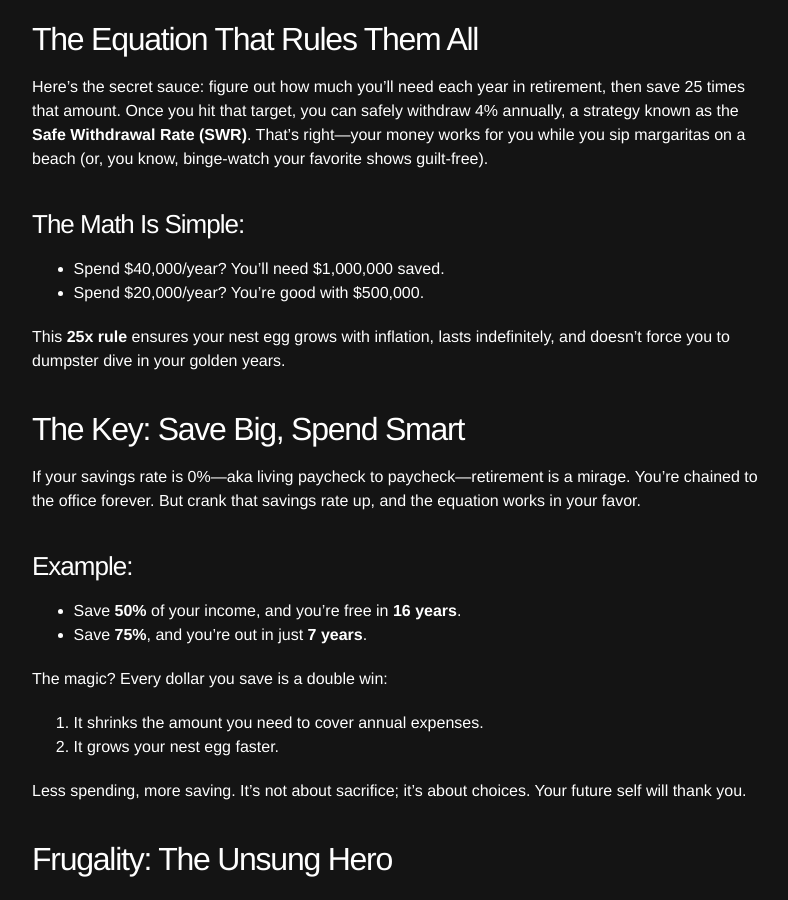
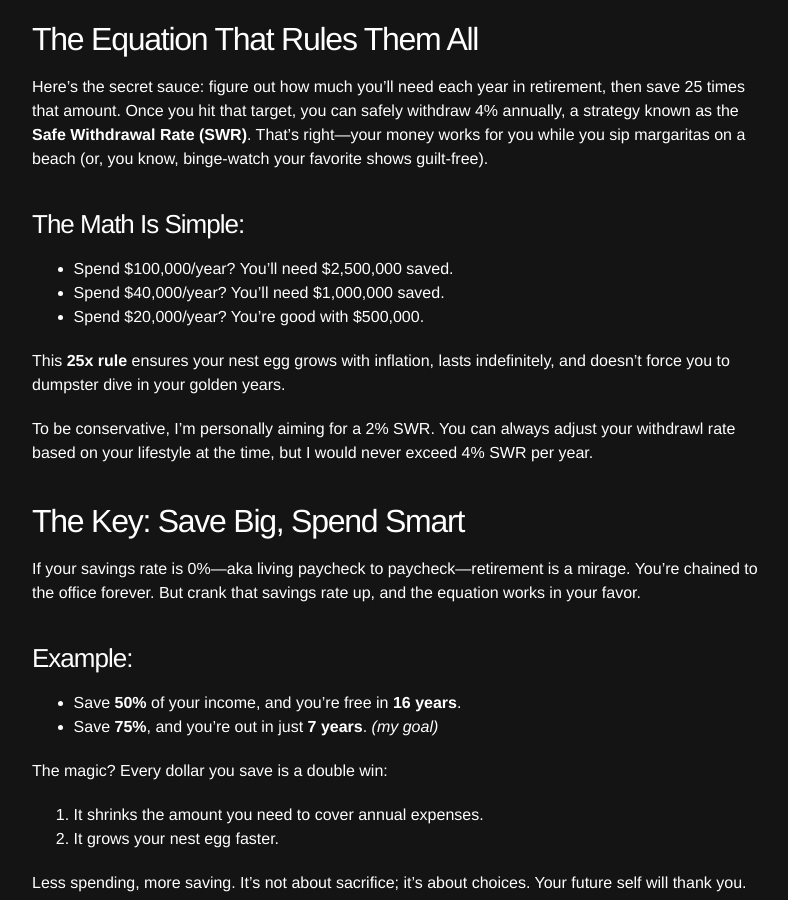
Before and after one commit to spenriche/spenriche.github.io, a Jekyll site: the page built from _posts/2016-12-2-retirement-math.md, in a window 1280 px wide and 900 px high, scrolled down 397 px. Shown: the whole window, without its empty margins (238-1026 px from the left). Built offline with Jekyll 4.4.1, drawn with Linux system fonts in a browser that asks for light colours.

```diff
--- a/_posts/2016-12-2-retirement-math.md
+++ b/_posts/2016-12-2-retirement-math.md
@@ -16,10 +16,13 @@ Intrigued? Let’s dive into the surprisingly simple math that can change your l
 Here’s the secret sauce: figure out how much you’ll need each year in retirement, then save 25 times that amount. Once you hit that target, you can safely withdraw 4% annually, a strategy known as the **Safe Withdrawal Rate (SWR)**. That’s right—your money works for you while you sip margaritas on a beach (or, you know, binge-watch your favorite shows guilt-free).
 
 ### The Math Is Simple:
+- Spend $100,000/year? You’ll need $2,500,000 saved.
 - Spend $40,000/year? You’ll need $1,000,000 saved.
 - Spend $20,000/year? You’re good with $500,000.
 
 This **25x rule** ensures your nest egg grows with inflation, lasts indefinitely, and doesn’t force you to dumpster dive in your golden years.
+
+To be conservative, I'm personally aiming for a 2% SWR. You can always adjust your withdrawl rate based on your lifestyle at the time, but I would never exceed 4% SWR per year.
 
 ## The Key: Save Big, Spend Smart
 
@@ -27,7 +30,7 @@ If your savings rate is 0%—aka living paycheck to paycheck—retirement is a m
 
 ### Example:
 - Save **50%** of your income, and you’re free in **16 years**.
-- Save **75%**, and you’re out in just **7 years**.
+- Save **75%**, and you’re out in just **7 years**. *(my goal)*
 
 The magic? Every dollar you save is a double win:
 1. It shrinks the amount you need to cover annual expenses.
```
Also changed, not shown: other parts of _posts/2016-12-2-retirement-math.md (+6 -0 lines), _posts/2016-6-9-goal-30.md (+5 -1 lines), assets/images/fi.jpeg (added), assets/images/fi2.jpeg (added), assets/images/lifestyle.jpeg (added), assets/images/lifestyle2.jpeg (added), assets/images/tree.jpeg (added).
